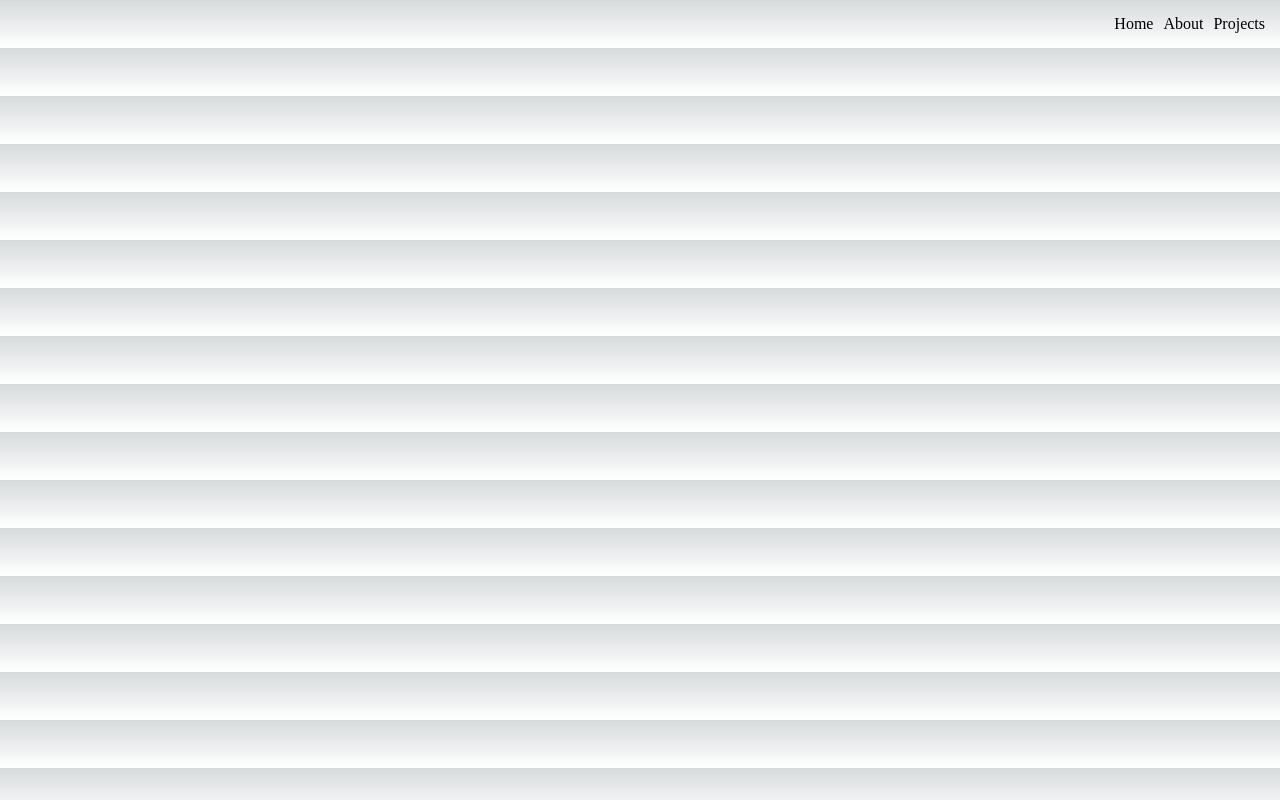
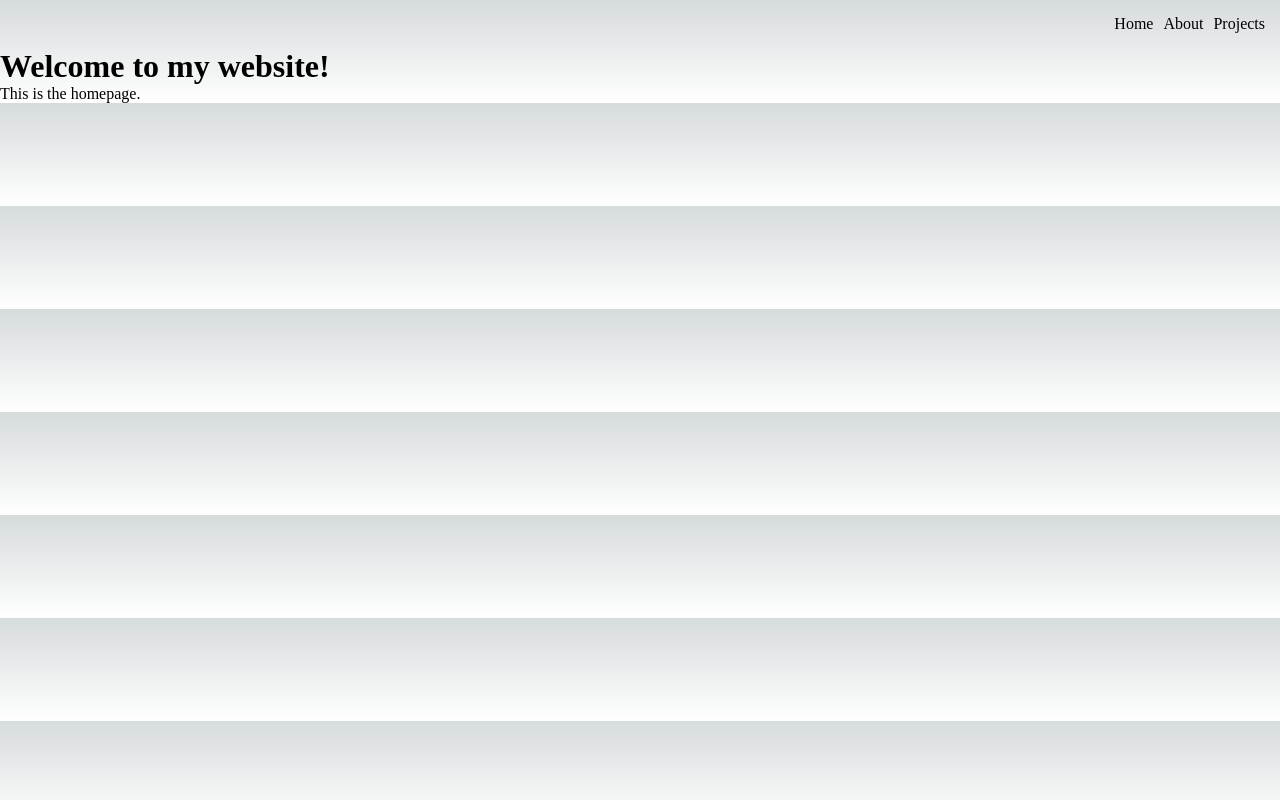
Before and after one commit to stormyy00/personal-web, a Next.js app: page / in a window 1280 px wide. Built offline with nearby package versions, Linux system fonts and the light colour scheme.

Commit message:
fixed mian page header

```diff
--- a/pages/index.js
+++ b/pages/index.js
@@ -7,11 +7,13 @@ const Layout = ({ children, title }) => {
         <title>{title}</title>
         <meta name="viewport" content="width=device-width, initial-scale=1.0" />
       </Head>
+      <div>
       <header className={styles.navbar}>
         <nav>
           <ul>
             <li>
               <a href="/">Home</a>
+
             </li>
             <li>
               <a href="/about">About</a>
@@ -22,6 +24,12 @@ const Layout = ({ children, title }) => {
           </ul>
         </nav>
       </header>
+      <div className={styles.title}>
+      <h1>Welcome to my website!</h1>
+      </div>
+      <p className={styles.description}>This is the homepage.</p>
+
+      </div>
       <main>{children}</main>
     </div>
   )
```
